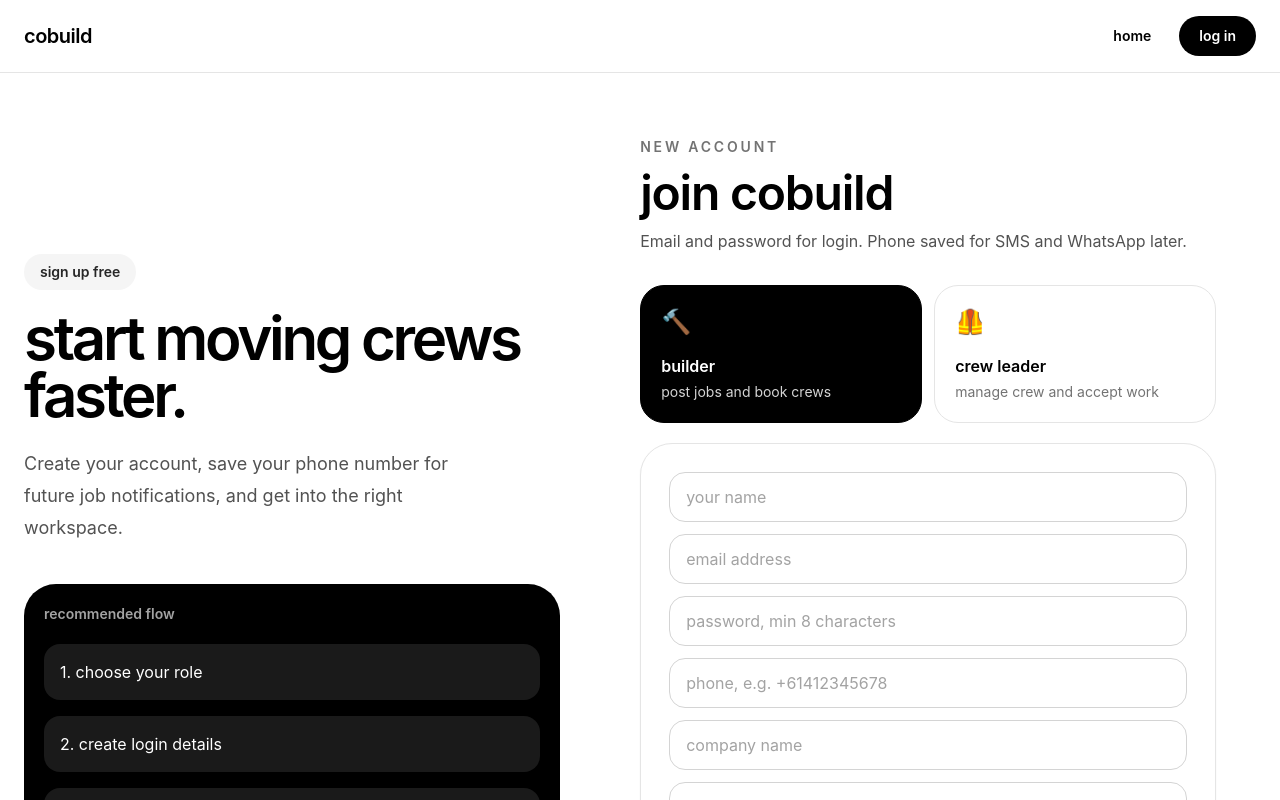
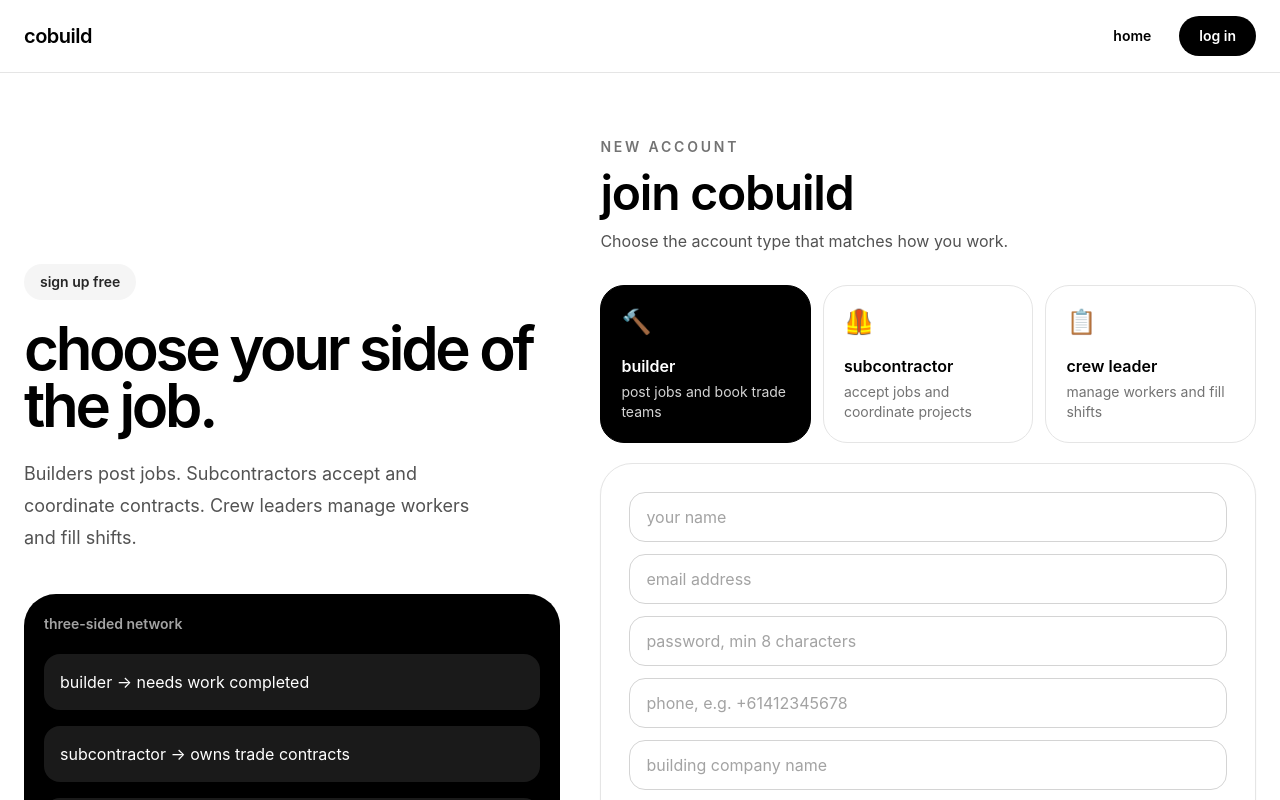
Before and after one commit to bajixy/cobuild, a Next.js app: page /signup in a window 1280 px wide. Shown: the top 800 px of the page. Built offline with nearby package versions, Linux system fonts and the light colour scheme; no server answers.

Commit message:
Add subcontractor signup role

```diff
--- a/app/signup/page.tsx
+++ b/app/signup/page.tsx
@@ -5,13 +5,22 @@ import { createClient } from '@/lib/supabase/client';
 import Link from 'next/link';
 import { useRouter, useSearchParams } from 'next/navigation';
 
+type UserRole = 'builder' | 'subcontractor' | 'crew_leader';
+
+const roleOptions: { value: UserRole; icon: string; title: string; text: string }[] = [
+  { value: 'builder', icon: '🔨', title: 'builder', text: 'post jobs and book trade teams' },
+  { value: 'subcontractor', icon: '🦺', title: 'subcontractor', text: 'accept jobs and coordinate projects' },
+  { value: 'crew_leader', icon: '📋', title: 'crew leader', text: 'manage workers and fill shifts' },
+];
+
 export default function SignupPage() {
   const router = useRouter();
   const searchParams = useSearchParams();
-  const initialRole = (searchParams.get('role') as 'builder' | 'crew_leader') || 'builder';
+  const requestedRole = searchParams.get('role') as UserRole | null;
+  const initialRole = requestedRole && roleOptions.some(option => option.value === requestedRole) ? requestedRole : 'builder';
 
   const supabase = createClient();
-  const [role, setRole] = useState<'builder' | 'crew_leader'>(initialRole);
+  const [role, setRole] = useState<UserRole>(initialRole);
   const [fullName, setFullName] = useState('');
   const [email, setEmail] = useState('');
   const [password, setPassword] = useState('');
@@ -65,7 +74,7 @@ export default function SignupPage() {
       .update({ phone: cleanPhone, email: cleanEmail, full_name: fullName.trim(), role })
       .eq('id', user.id);
 
-    if (role === 'builder' && orgName) {
+    if ((role === 'builder' || role === 'subcontractor') && orgName) {
       await supabase.from('organisations').insert({
         owner_id: user.id,
         name: orgName.trim(),
@@ -75,10 +84,11 @@ export default function SignupPage() {
     }
 
     setLoading(false);
-    router.push(role === 'crew_leader' ? '/cl/dashboard' : '/b/dashboard');
+    router.push(role === 'builder' ? '/b/dashboard' : role === 'subcontractor' ? '/s/dashboard' : '/cl/dashboard');
   }
 
   const inputClass = 'w-full rounded-2xl border border-neutral-300 bg-white px-4 py-3 text-base outline-none transition placeholder:text-neutral-400 focus:border-black';
+  const needsCompany = role === 'builder' || role === 'subcontractor';
 
   return (
     <div className="min-h-screen bg-white text-black">
@@ -96,47 +106,41 @@ export default function SignupPage() {
         <section className="hidden lg:block">
           <p className="mb-5 inline-flex rounded-full bg-neutral-100 px-4 py-2 text-sm font-semibold text-neutral-800">sign up free</p>
           <h1 className="max-w-xl text-6xl font-semibold leading-[0.95] tracking-[-0.055em]">
-            start moving crews faster.
+            choose your side of the job.
           </h1>
           <p className="mt-6 max-w-md text-lg leading-8 text-neutral-600">
-            Create your account, save your phone number for future job notifications, and get into the right workspace.
+            Builders post jobs. Subcontractors accept and coordinate contracts. Crew leaders manage workers and fill shifts.
           </p>
           <div className="mt-10 rounded-[2rem] bg-black p-5 text-white">
-            <p className="text-sm font-semibold text-neutral-400">recommended flow</p>
+            <p className="text-sm font-semibold text-neutral-400">three-sided network</p>
             <div className="mt-5 space-y-4">
-              <div className="rounded-2xl bg-white/10 p-4">1. choose your role</div>
-              <div className="rounded-2xl bg-white/10 p-4">2. create login details</div>
-              <div className="rounded-2xl bg-white/10 p-4">3. enter dashboard</div>
+              <div className="rounded-2xl bg-white/10 p-4">builder → needs work completed</div>
+              <div className="rounded-2xl bg-white/10 p-4">subcontractor → owns trade contracts</div>
+              <div className="rounded-2xl bg-white/10 p-4">crew leader → supplies workers</div>
             </div>
           </div>
         </section>
 
-        <section className="mx-auto w-full max-w-xl">
+        <section className="mx-auto w-full max-w-2xl">
           <div className="mb-8">
             <p className="text-sm font-semibold uppercase tracking-[0.2em] text-neutral-500">new account</p>
             <h2 className="mt-3 text-4xl font-semibold tracking-tight sm:text-5xl">join cobuild</h2>
-            <p className="mt-3 text-neutral-600">Email and password for login. Phone saved for SMS and WhatsApp later.</p>
+            <p className="mt-3 text-neutral-600">Choose the account type that matches how you work.</p>
           </div>
 
-          <div className="mb-5 grid gap-3 sm:grid-cols-2">
-            <button
-              type="button"
-              onClick={() => setRole('builder')}
-              className={`rounded-[1.5rem] border p-5 text-left transition ${role === 'builder' ? 'border-black bg-black text-white' : 'border-neutral-200 bg-white hover:border-black'}`}
-            >
-              <div className="text-2xl">🔨</div>
-              <div className="mt-4 font-semibold">builder</div>
-              <p className={`mt-1 text-sm ${role === 'builder' ? 'text-neutral-300' : 'text-neutral-500'}`}>post jobs and book crews</p>
-            </button>
-            <button
-              type="button"
-              onClick={() => setRole('crew_leader')}
-              className={`rounded-[1.5rem] border p-5 text-left transition ${role === 'crew_leader' ? 'border-black bg-black text-white' : 'border-neutral-200 bg-white hover:border-black'}`}
-            >
-              <div className="text-2xl">🦺</div>
-              <div className="mt-4 font-semibold">crew leader</div>
-              <p className={`mt-1 text-sm ${role === 'crew_leader' ? 'text-neutral-300' : 'text-neutral-500'}`}>manage crew and accept work</p>
-            </button>
+          <div className="mb-5 grid gap-3 md:grid-cols-3">
+            {roleOptions.map((option) => (
+              <button
+                key={option.value}
+                type="button"
+                onClick={() => setRole(option.value)}
+                className={`rounded-[1.5rem] border p-5 text-left transition ${role === option.value ? 'border-black bg-black text-white' : 'border-neutral-200 bg-white hover:border-black'}`}
+              >
+                <div className="text-2xl">{option.icon}</div>
+                <div className="mt-4 font-semibold">{option.title}</div>
+                <p className={`mt-1 text-sm ${role === option.value ? 'text-neutral-300' : 'text-neutral-500'}`}>{option.text}</p>
+              </button>
+            ))}
           </div>
 
           <div className="rounded-[2rem] border border-neutral-200 bg-white p-5 shadow-sm sm:p-7">
@@ -146,9 +150,9 @@ export default function SignupPage() {
               <input type="password" value={password} onChange={(e) => setPassword(e.target.value)} placeholder="password, min 8 characters" autoComplete="new-password" className={inputClass} />
               <input type="tel" value={phone} onChange={(e) => setPhone(e.target.value)} placeholder="phone, e.g. +61412345678" autoComplete="tel" className={inputClass} />
 
-              {role === 'builder' && (
+              {needsCompany && (
                 <>
-                  <input type="text" value={orgName} onChange={(e) => setOrgName(e.target.value)} placeholder="company name" className={inputClass} />
+                  <input type="text" value={orgName} onChange={(e) => setOrgName(e.target.value)} placeholder={role === 'builder' ? 'building company name' : 'subcontractor business name'} className={inputClass} />
                   <input type="text" value={city} onChange={(e) => setCity(e.target.value)} placeholder="city" className={inputClass} />
                 </>
               )}
@@ -158,7 +162,7 @@ export default function SignupPage() {
 
             <button
               onClick={startSignup}
-              disabled={loading || !fullName || !email || !password || !phone || (role === 'builder' && !orgName)}
+              disabled={loading || !fullName || !email || !password || !phone || (needsCompany && !orgName)}
               className="mt-5 w-full rounded-full bg-black px-6 py-4 font-semibold text-white transition hover:bg-neutral-800 disabled:opacity-50"
             >
               {loading ? 'creating account...' : 'create account'}
```
